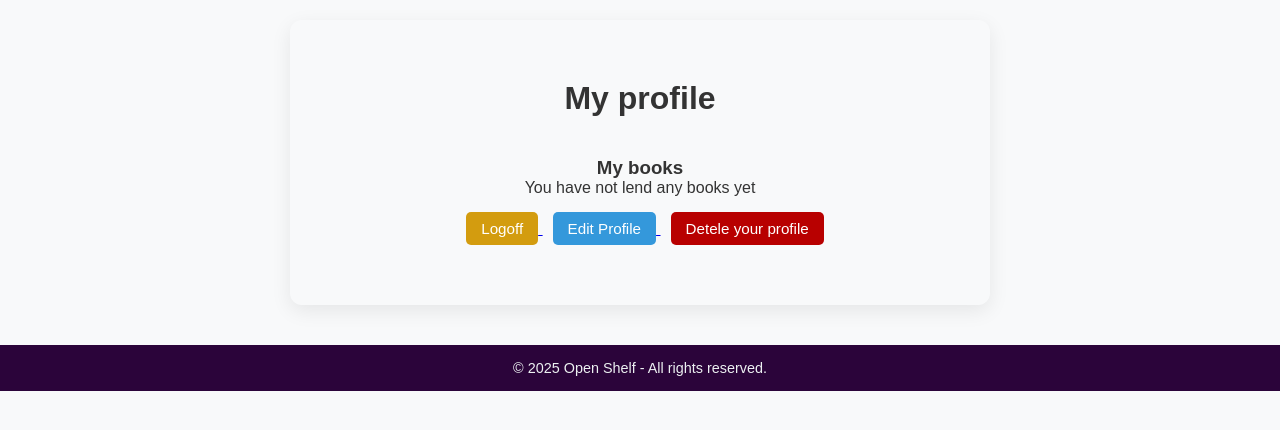
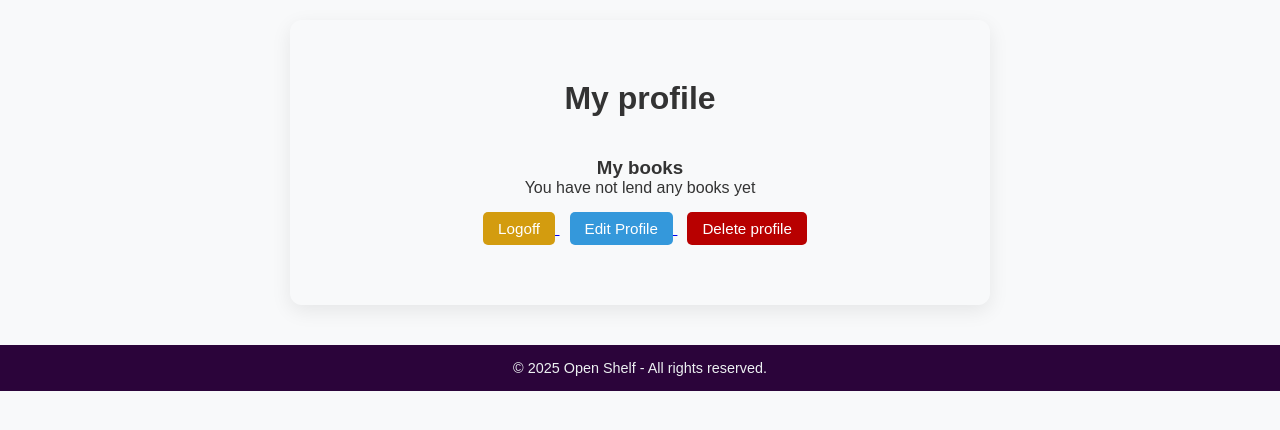
Before and after one commit to amand4morais/OpenShelf, a PHP site: page /my-profile in a window 1280 px wide. Shown: the part 89-519 px from the top of the page. Run offline with PHP 8.4, Linux system fonts and the light colour scheme.

Commit message:
adding delete user

```diff
--- a/controllers/my-profile.controller.php
+++ b/controllers/my-profile.controller.php
@@ -36,6 +36,25 @@ elseif ($action == 'edit') :
 
         header('Location: /my-profile');
 
+    elseif($action == 'delete') :
+
+        $username_to_delete = $_SESSION['username'] ?? null;
+
+        if ($username_to_delete && isset($_SESSION['user'])) :
+            foreach ($_SESSION['user'] as $index => $user) :
+                if ($user['username'] === $username_to_delete) :
+                    unset($_SESSION['user'][$index]);
+                break;
+                endif;
+            endforeach;
+
+    $_SESSION['logged'] = "false";
+    unset($_SESSION['username']);
+
+    header('Location: /main-page');
+    exit();
+        endif;
+
 endif;
 
 require_once('views.php');
--- a/views/my-profile.view.php
+++ b/views/my-profile.view.php
@@ -37,8 +37,8 @@
         <a href="/my-profile/edit">
             <button class="btn-update">Edit Profile</button>
         </a>
-        <a href="">
-            <button class="btn-delete">Detele your profile</button>
+        <a href="/my-profile/delete" onclick="return confirm('Você tem certeza que deseja deletar sua conta? Esta ação é permanente.');">
+            <button class="btn-delete">Delete profile</button>
         </a>
     </div>
 </section>
```
